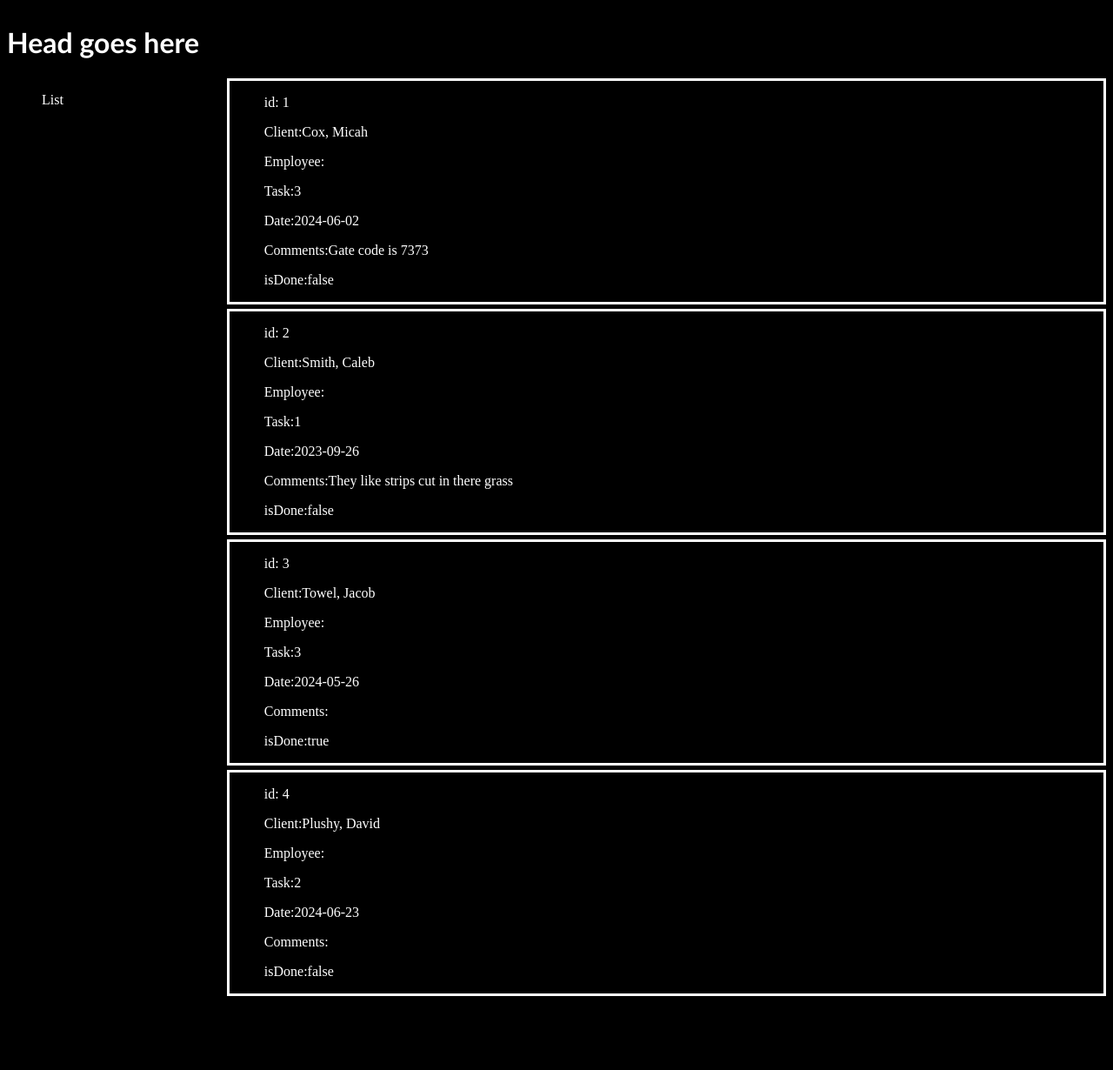
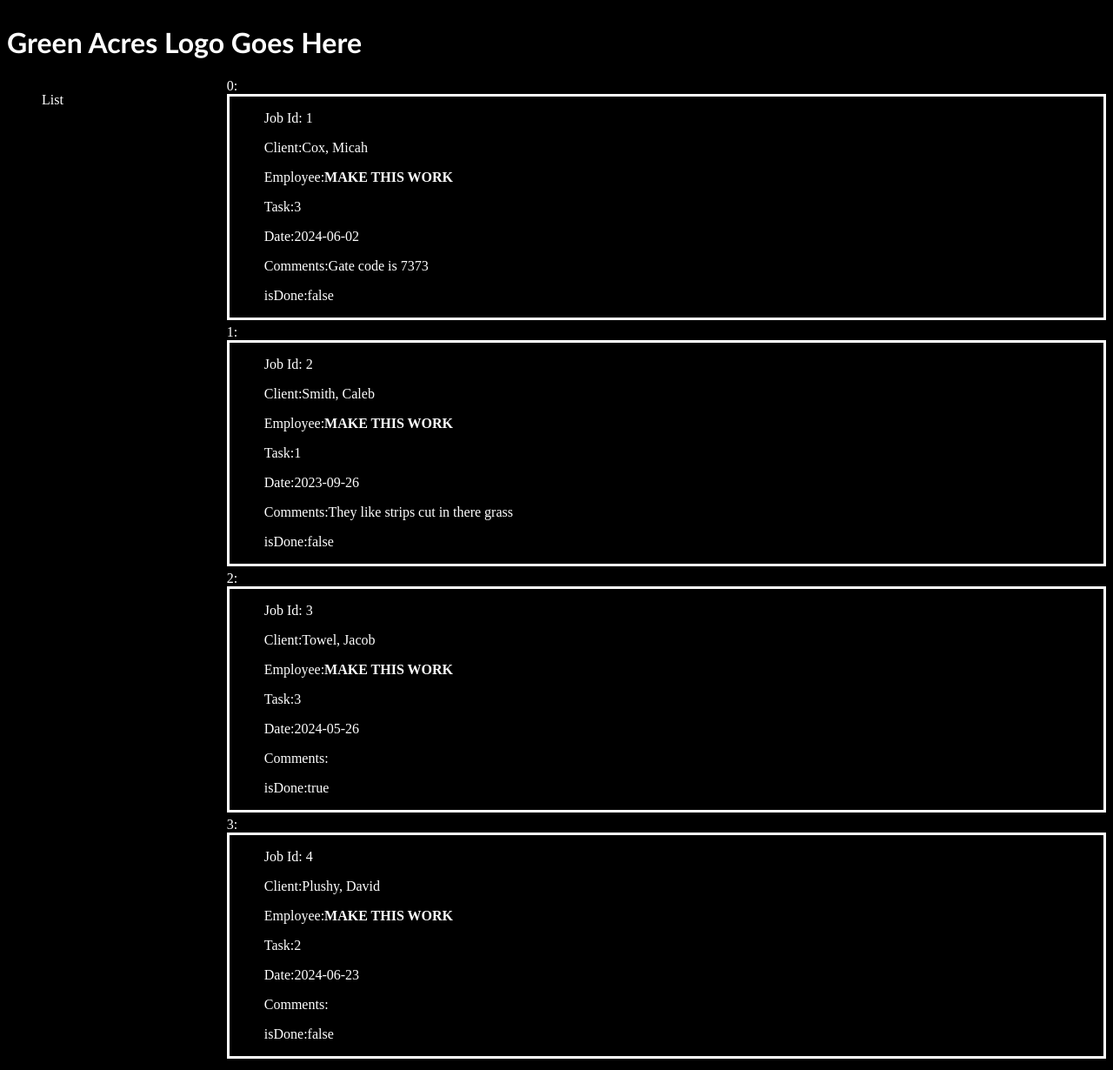
Before and after one commit to thomassmith0526/Project2, a Node server app: page / in a window 1280 px wide. Shown: the whole page at 87% size. Before the commit the page ends 1145 px from the top, so only its background shows below. Run offline with Node 20, Linux system fonts and the light colour scheme; data comes from the database, SQL or seed files in the repository; some libraries are stand-ins or nearby versions.

Commit message:
text on top left clickable

```diff
--- a/public/css/style.css
+++ b/public/css/style.css
@@ -1,6 +1,11 @@
+:root{
+    --bg-color: black;
+    --default-color: white
+}
+
 *{
-    background-color: black;
-    color: white;
+    background-color: var(--bg-color);
+    color: var(--default-color);
 }
 
 header {
@@ -8,8 +13,8 @@ header {
     justify-content: space-between;
 
     font-family: 'Trebuchet MS', 'Lucida Sans Unicode', 'Lucida Grande', 'Lucida Sans', Arial, sans-serif;
-    background-color: black;
-    color: #ffffff;
+    /* background-color: black; */
+    /* color: #ffffff; */
 }
 main {
     display: flex;
--- a/views/layouts/main.handlebars
+++ b/views/layouts/main.handlebars
@@ -12,7 +12,7 @@
 <body>
 
 <header>
-<h1>Head goes here</h1>
+<h1><a href="/" style="text-decoration: none;">Green Acres Logo Goes Here</a></h1>
 </header>
 
 <main>
--- a/views/test.handlebars
+++ b/views/test.handlebars
@@ -1,8 +1,8 @@
-{{#each jobs as |job| }}
+{{#each jobs as |job| }} {{@index}}:{{i}}
 <Div style="border-style: solid; margin-bottom: 5px;" class="JobField">
-  <ul>id: {{job.id}}</ul>
+  <ul>Job Id: {{job.id}}</ul>
   <ul>Client:{{job.client.last_name}}, {{job.client.first_name}}</ul>
-  <ul>Employee:{{job.employees.[1].last_name}}</ul>
+  <ul>Employee:<b>MAKE THIS WORK</b></ul>
   <ul>Task:{{job.task_id}}</ul>
   <ul>Date:{{job.date}}</ul>
   <ul>Comments:{{job.comments}}</ul>
```
